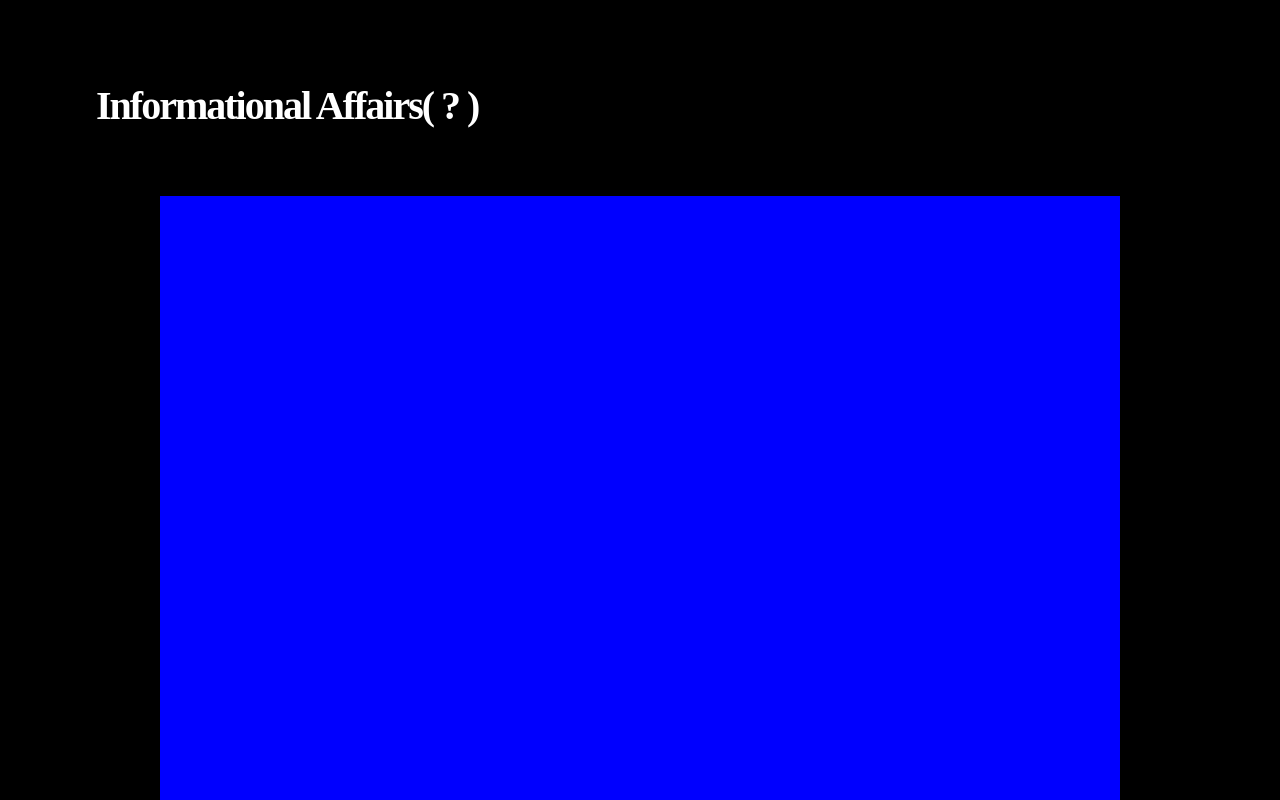
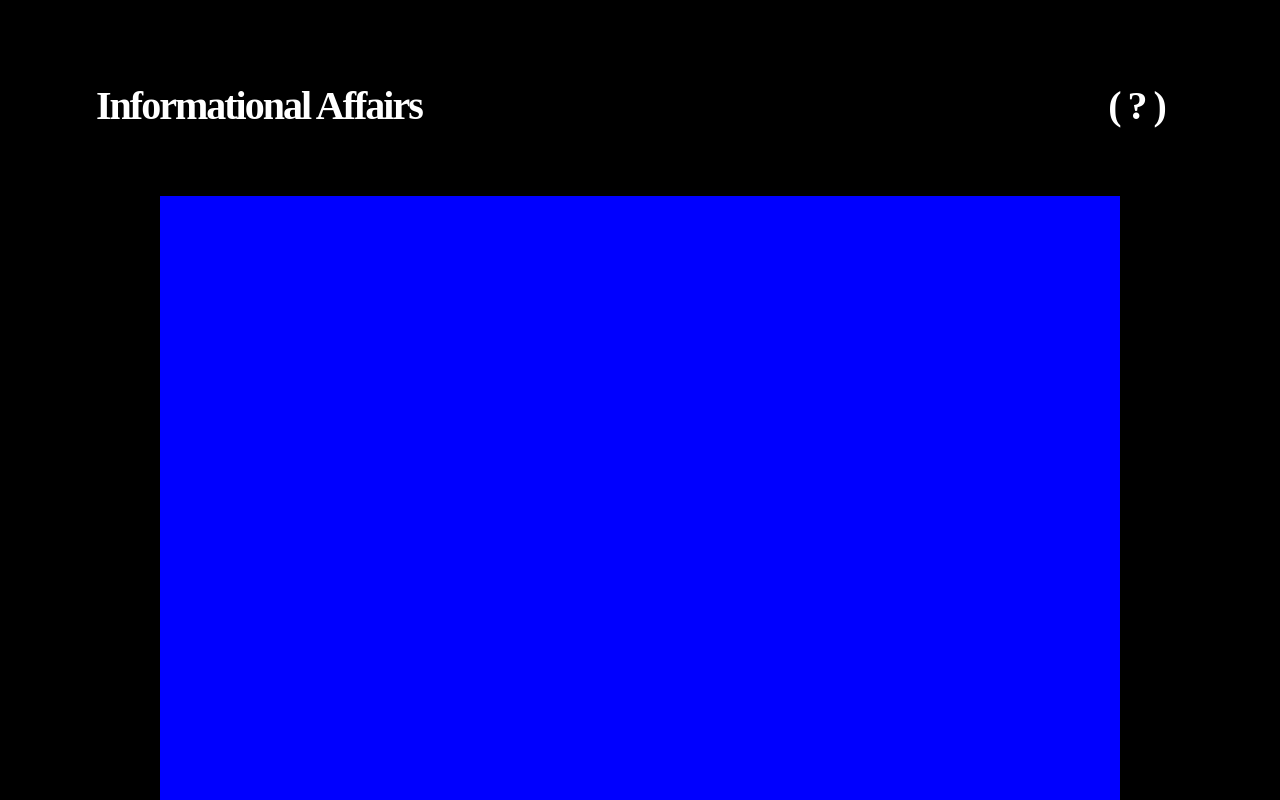
Before and after one commit to arlenpeiffer/informational-affairs, a React (Create React App) app: page / in a window 1280 px wide. Shown: the top 800 px of the page. Built offline with nearby package versions, Linux system fonts and the light colour scheme.

Commit message:
WIP: played with spacing and alignment some more.. still can't quite figure out centering the main header div but looks mostly centered

```diff
--- a/src/App.css
+++ b/src/App.css
@@ -35,6 +35,7 @@
   position: fixed;
   top: 54px;
   padding: 0 7.5% 0 7.5%;
+  width: 76%;
   /* margin-top: 54px; */
 }
 
@@ -44,6 +45,11 @@
   font-weight: bold;
   letter-spacing: -2px;
   display: inline-block;
+}
+
+.header-x {
+  position: absolute;
+  right: 0px;
 }
 
 .post {
--- a/src/App.js
+++ b/src/App.js
@@ -33,7 +33,7 @@ class Header extends Component {
           {this.state.isVisible===false
             ? <div className="header-container">
                 <h1 className="header-text" onClick={this.handleToggleVisibility}>Informational Affairs</h1>
-                <h1 className="header-text" onClick={this.handleToggleVisibility}><a href="#">( ? )</a></h1>
+                <h1 className="header-text header-x" onClick={this.handleToggleVisibility}><a href="#">( ? )</a></h1>
               </div>
             : <div className="header-container">
                 <h1 className="header-text" onClick={this.handleToggleVisibility}><u>Informational Affairs</u> is an ever growing index of books collected by <a id="folder-studio" href="#">Folder Studio</a>. I'm copying the whole thing for practice. <a href="#">( x )</a></h1>
```
